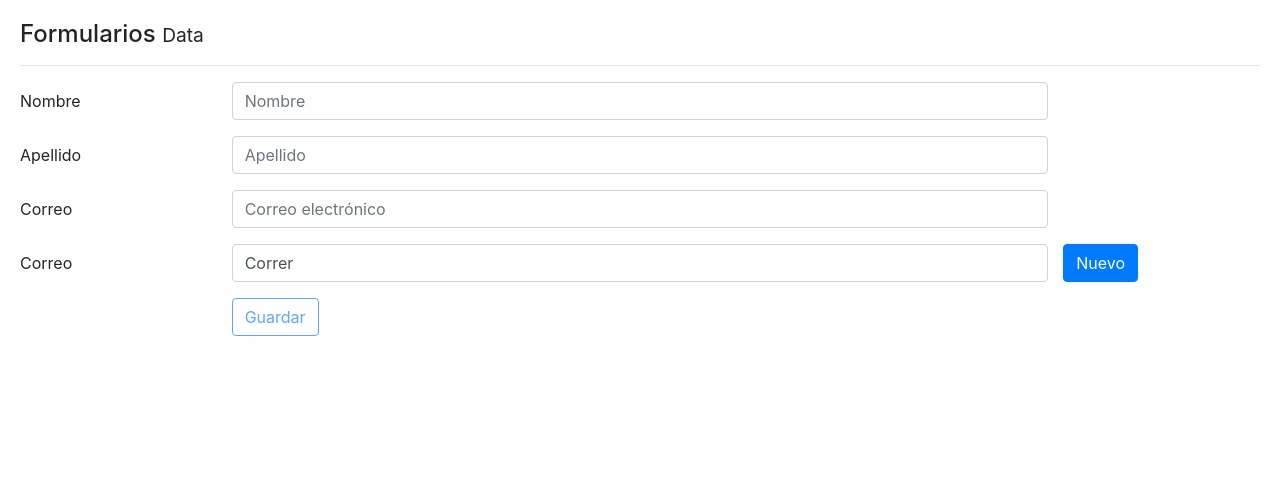
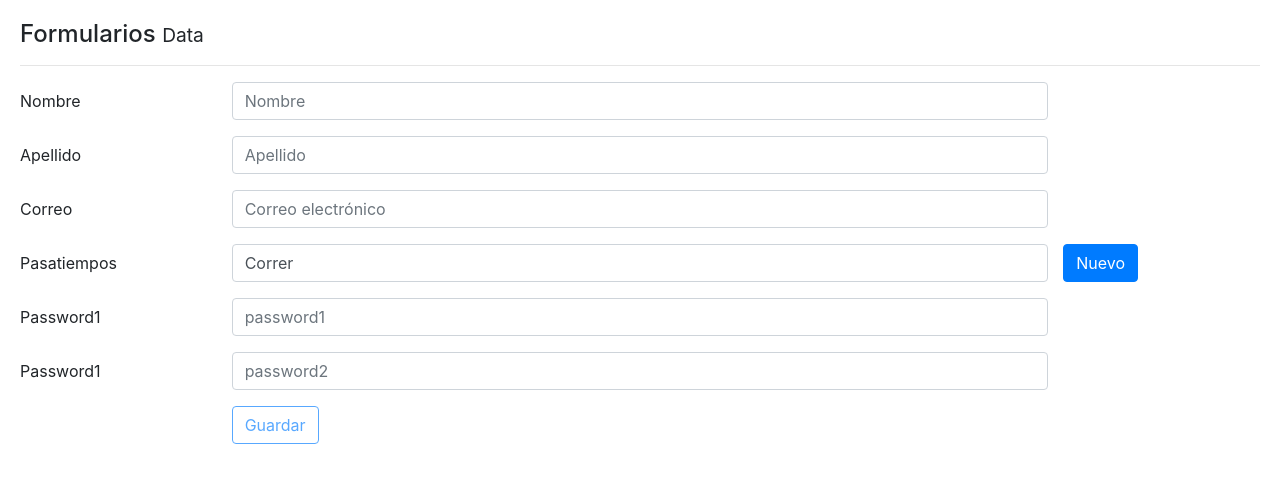
Before and after one commit to JoseAntpr/angularForms, an Angular app: page / in a window 1280 px wide. Shown: the top 482 px of the page. Built offline with nearby package versions, Linux system fonts and the light colour scheme.

Commit message:
Validacion password2 sea igual a password1

```diff
--- a/src/app/components/data/data.component.html
+++ b/src/app/components/data/data.component.html
@@ -61,7 +61,7 @@
     </div>
   </div>
   <div class="form-group row">
-      <label class="col-2 col-form-label">Correo</label>
+      <label class="col-2 col-form-label">Pasatiempos</label>
       <div class="col-md-8" formArrayName="pasatiempos">
         <input  *ngFor="let pasatiempo of form.controls['pasatiempos'].controls; let i = index"
                 [formControlName]="i"
@@ -72,6 +72,41 @@
         Nuevo
       </button>
     </div>
+
+    <div class="form-group row">
+        <label class="col-2 col-form-label">Password1</label>
+        <div class="col-md-8">
+          <input  class="form-control"
+          [ngClass]="{'is-invalid': (form.get('password1').errors?.required) && form.get('password1').touched}"
+                  type="password"
+                  placeholder="password1"
+                  formControlName="password1">
+          <div class="invalid-feedback">
+            <div *ngIf="form.controls['password1'].errors?.required">
+              Este campo es requerido.
+            </div>
+
+          </div>
+        </div>
+      </div>
+      <div class="form-group row">
+          <label class="col-2 col-form-label">Password1</label>
+          <div class="col-md-8">
+            <input  class="form-control"
+                    [ngClass]="{'is-invalid': (form.get('password2').errors?.required || form.get('password2').errors?.noiguales) && form.get('password2').touched}"
+                    type="password"
+                    placeholder="password2"
+                    formControlName="password2">
+            <div class="invalid-feedback">
+              <div *ngIf="form.controls['password2'].errors?.required">
+                Este campo es requerido.
+              </div>
+              <div *ngIf="form.controls['password2'].errors?.noiguales">
+                Las contraseñas no son iguales
+              </div>
+            </div>
+          </div>
+        </div>
 
   <div class="form-group row">
     <label class="col-2 col-form-label">&nbsp;</label>
--- a/src/app/components/data/data.component.ts
+++ b/src/app/components/data/data.component.ts
@@ -27,8 +27,12 @@ export class DataComponent {
       'correo': new FormControl('', [Validators.required, Validators.pattern("[a-z0-9._%+-]+@[a-z0-9.-]+\.[a-z]{2,3}$") ]),
       'pasatiempos': new FormArray([
         new FormControl('Correr', Validators.required)
-      ])
+      ]),
+      'password1': new FormControl('', Validators.required),
+      'password2': new FormControl('')
     })
+
+    this.form.controls['password2'].setValidators([Validators.required, this.noigual.bind(this.form)])
 
     //this.form.setValue( this.usuario );
   }
@@ -48,6 +52,16 @@ export class DataComponent {
     return null
   }
 
+  noigual( control: FormControl): {[s:string]: boolean}{
+    let form: any = this;
+    if(control.value !== form.controls['password1'].value){
+      return{
+        noiguales:true
+      }
+    }
+    return null
+  }
+
   guardar(){
     console.log( this.form.value, this.form, this.form.valid);
     this.form.reset({})
```
